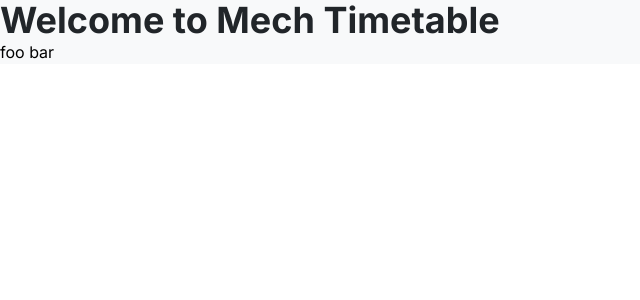
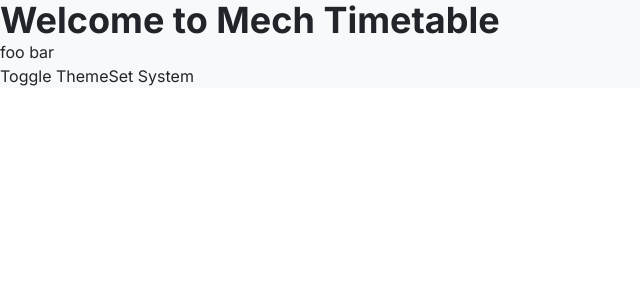
Before and after one commit to DominikKoniarz/mech-timetable, a Next.js app: page / in a window 1280 px wide. Shown: the top 300 px of the page, without its empty margins (0-640 px from the left). Built offline with nearby package versions, Linux system fonts and the light colour scheme.

Commit message:
Add theme

```diff
--- a/package.json
+++ b/package.json
@@ -10,6 +10,7 @@
   },
   "dependencies": {
     "next": "15.2.1",
+    "next-themes": "^0.4.5",
     "react": "^19.0.0",
     "react-dom": "^19.0.0"
   },
--- a/src/app/layout.tsx
+++ b/src/app/layout.tsx
@@ -1,5 +1,6 @@
 import type { Metadata } from "next";
 import { Inter } from "next/font/google";
+import { ThemeProvider } from "next-themes";
 import "./globals.css";
 
 const inter = Inter({
@@ -19,8 +20,17 @@ export default function RootLayout({
 	children: React.ReactNode;
 }>) {
 	return (
-		<html lang="en">
-			<body className={`${inter.className} antialiased`}>{children}</body>
+		<html lang="en" suppressHydrationWarning>
+			<body className={`${inter.className} antialiased`}>
+				<ThemeProvider
+					defaultTheme="system"
+					attribute="class"
+					enableSystem
+					disableTransitionOnChange
+				>
+					{children}
+				</ThemeProvider>
+			</body>
 		</html>
 	);
 }
--- a/src/app/page.tsx
+++ b/src/app/page.tsx
@@ -1,10 +1,20 @@
+"use client";
+
+import { useTheme } from "next-themes";
+
 export default function Home() {
+	const { setTheme } = useTheme();
+
+	const toggleTheme = () => {
+		setTheme((prevTheme) => (prevTheme === "light" ? "dark" : "light"));
+	};
 	return (
-		<main className="w-full h-full bg-[#F8F9FA]">
-			<h1 className="text-[#212529] font-bold text-4xl">
-				Welcome to Mech Timetable
-			</h1>
+		<main className="w-full h-full bg-background text-foreground">
+			<h1 className="font-bold text-4xl">Welcome to Mech Timetable</h1>
 			<p>foo bar</p>
+			<button onClick={toggleTheme}>Toggle Theme</button>
+			{/* set system */}
+			<button onClick={() => setTheme("system")}>Set System</button>
 		</main>
 	);
 }
--- /dev/null
+++ b/src/context/theme-provider.tsx
@@ -0,0 +1,10 @@
+"use client";
+
+import { ThemeProvider as NextThemesProvider } from "next-themes";
+
+export function ThemeProvider({
+	children,
+	...props
+}: React.ComponentProps<typeof NextThemesProvider>) {
+	return <NextThemesProvider {...props}>{children}</NextThemesProvider>;
+}
```
Also changed, not shown: 1 other file (tests, documents, lock files or other folders).
